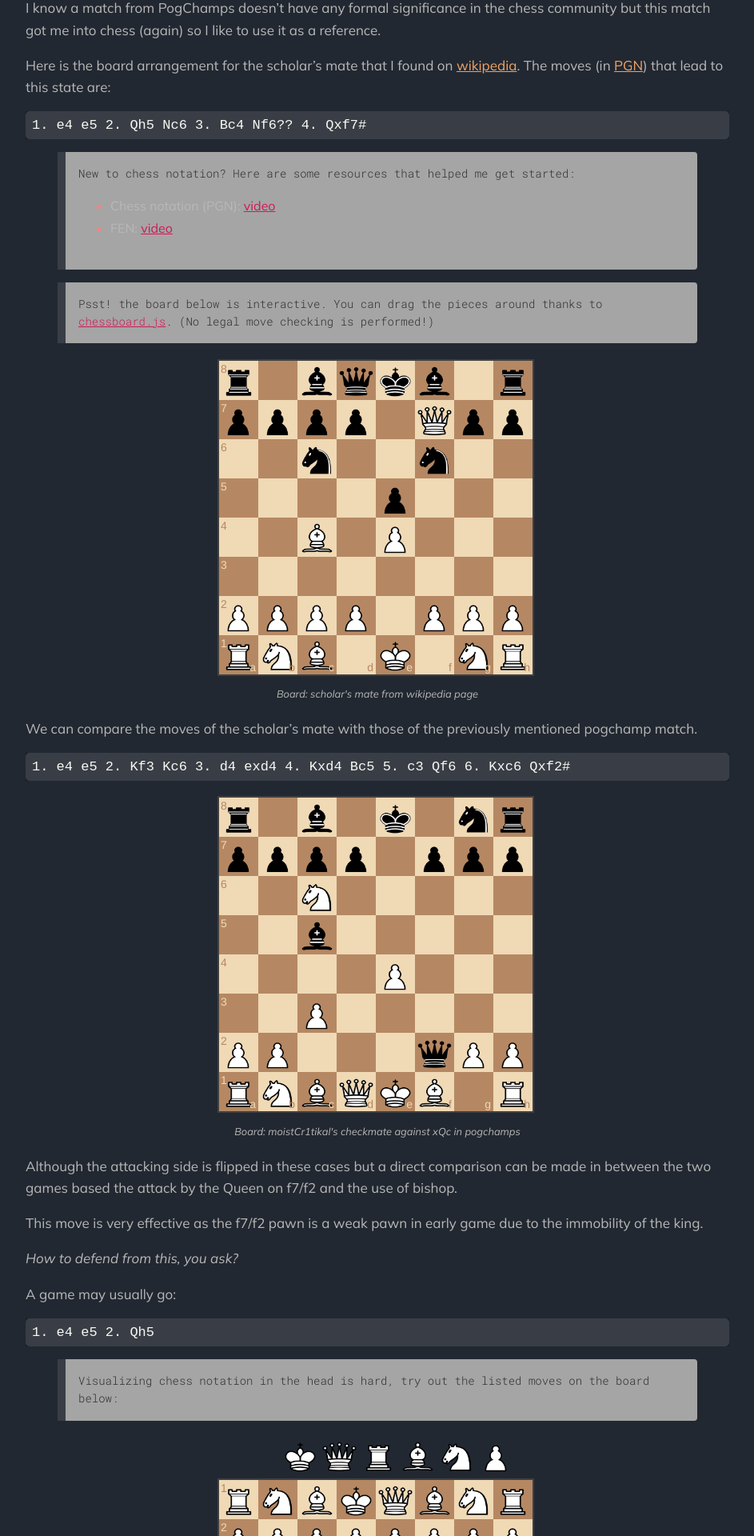
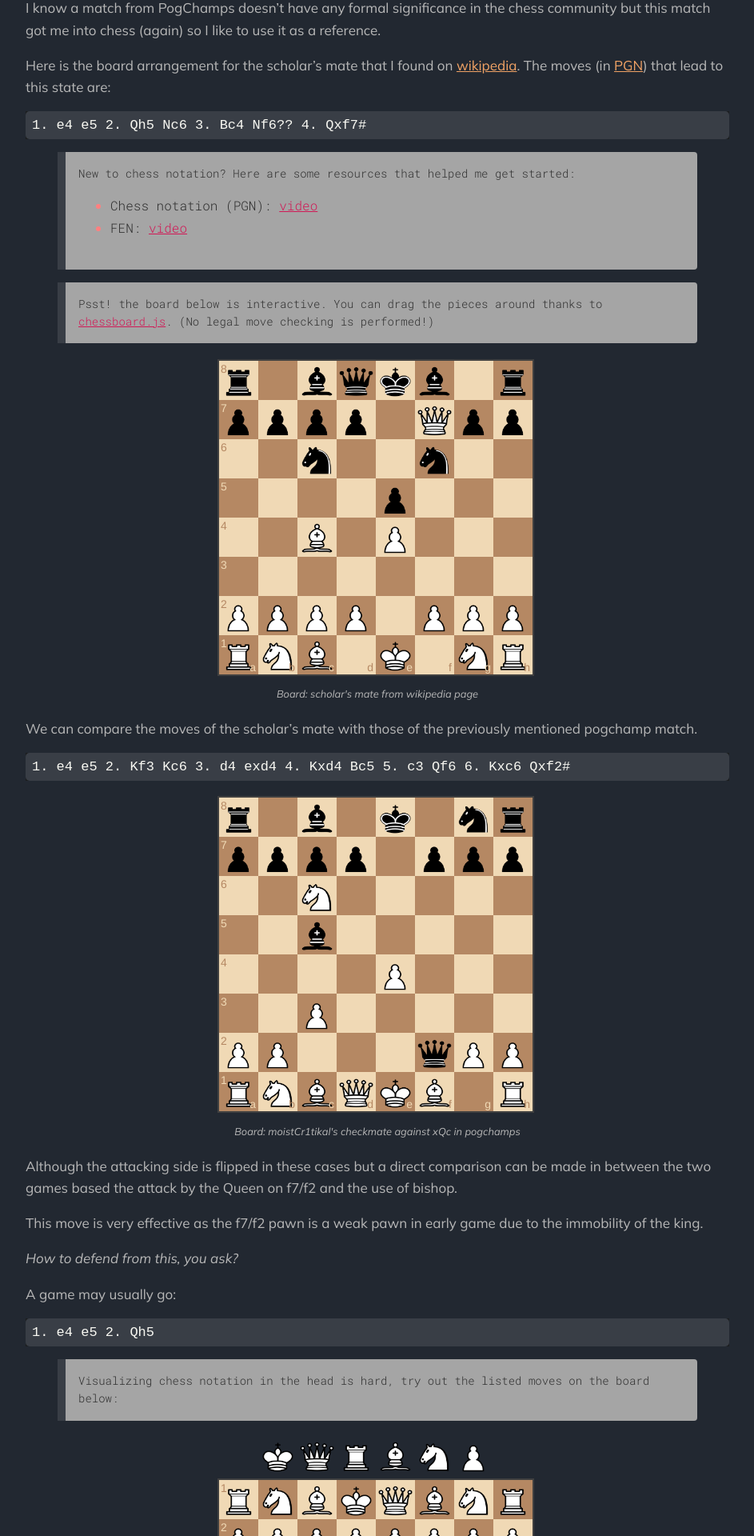
Before and after one commit to rusty-electron/rusty-electron.github.io, a Jekyll site: the page built from blog/_posts/2022-05-16-learning-chess-scholar-s-mate.md, in a window 1280 px wide. Shown: the part 525-2445 px from the top of the page at 80% size, without its empty margins (168-1111 px from the left). Built offline with Jekyll 4.4.1, drawn with Linux system fonts in a browser that asks for light colours.

Commit message:
fixes css issues

```diff
--- a/assets/css/styles.css
+++ b/assets/css/styles.css
@@ -224,6 +224,11 @@ blockquote a{
 	color: #d11956;
 }
 
+blockquote li {
+	font-family: 'Roboto Mono';
+	color: #2e2e2e;
+}
+
 hr{
 	margin-top: 2.5rem;
 	border: none;
@@ -262,7 +267,7 @@ pre.highlight {
 .chessboard {
 	margin: 0.5rem auto;
 	width: 400px;
-	text-align: center;
+	/* text-align: center; */ /* commenting fixes the extra padding-left in the spare pieces */
 }
 
 .chessbox {
@@ -365,7 +370,7 @@ pre.highlight {
 
 	.chessboard {
 		margin: 0rem auto;
-		width: min(100%, 300px);
+		width: min(100%, 400px) !important; /* dynamic resizing works in the chess library, just requires a page reload */
 	}
 }
 
```
